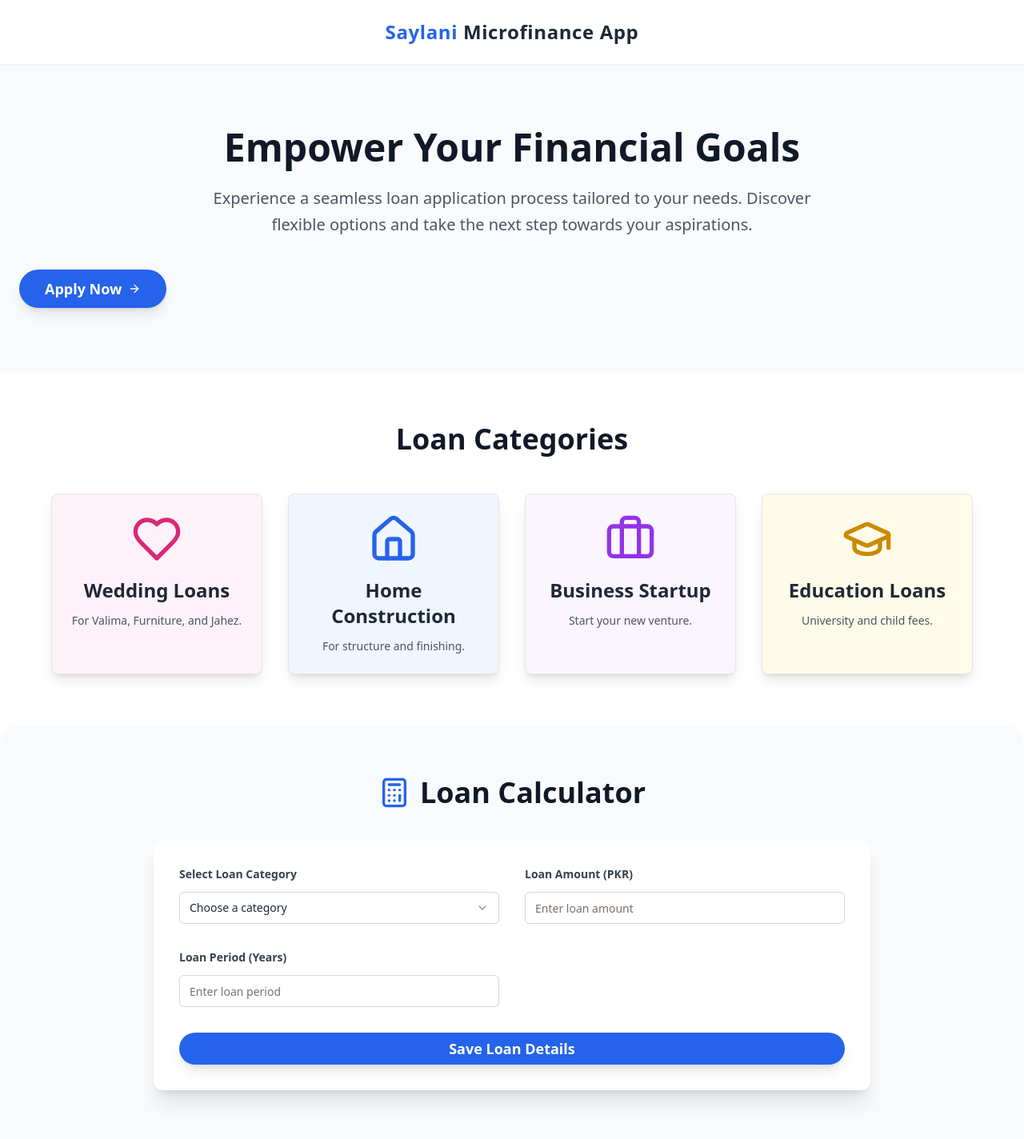
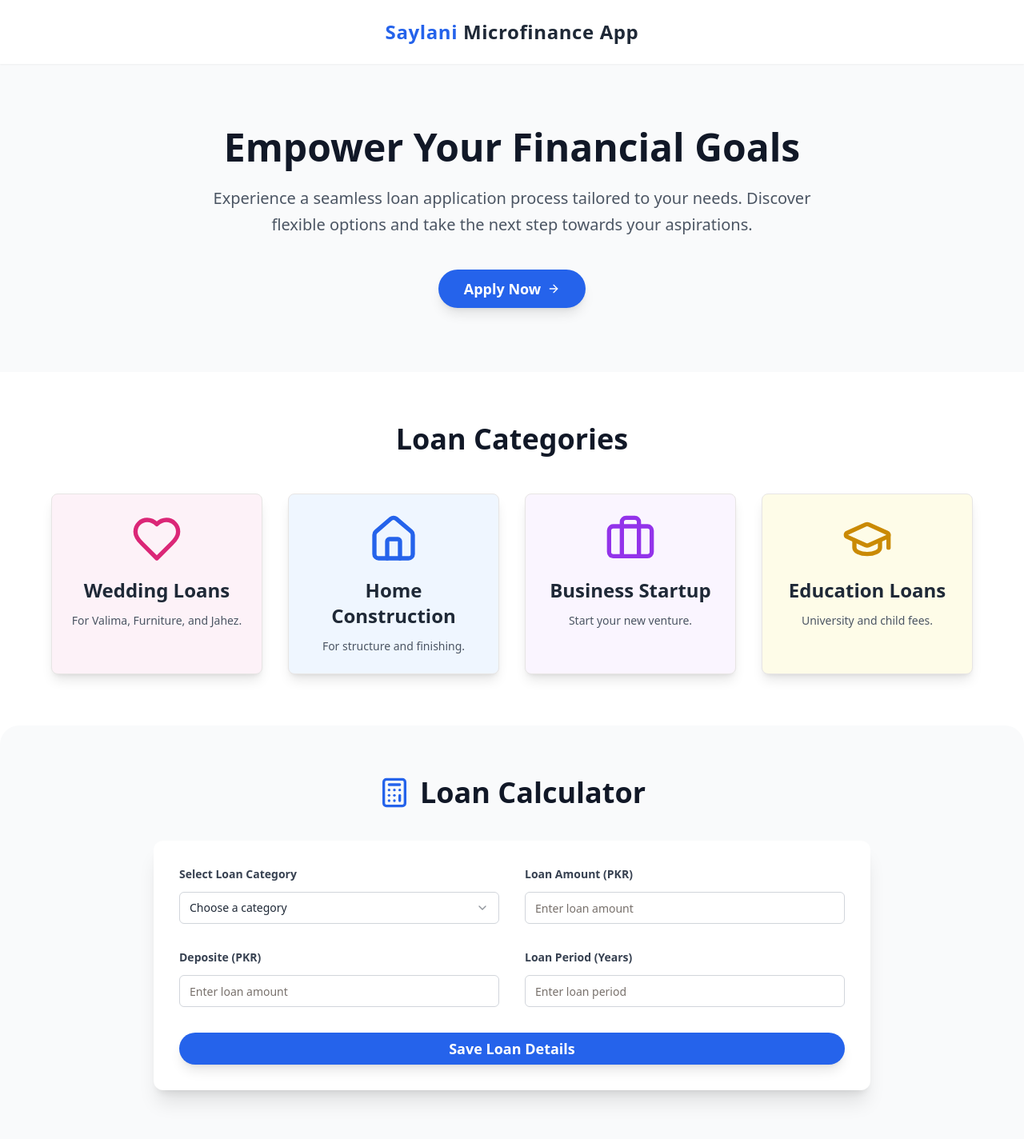
Before and after one commit to umarprogrammer19/MERN-STACK-GRAND-FINALE-FE, a Next.js app: page / in a window 1280 px wide. Shown: the top 1424 px of the page at 80% size. Built offline with nearby package versions, Linux system fonts and the light colour scheme.

Commit message:
Completion

```diff
--- a/package.json
+++ b/package.json
@@ -16,6 +16,7 @@
     "axios": "^1.7.9",
     "class-variance-authority": "^0.7.1",
     "clsx": "^2.1.1",
+    "cookies-next": "^4.3.0",
     "lucide-react": "^0.474.0",
     "next": "14.2.20",
     "nookies": "^2.5.2",
--- a/src/app/(auth)/login/page.tsx
+++ b/src/app/(auth)/login/page.tsx
@@ -39,7 +39,7 @@
                 });
 
                 // Navigate to home page
-                router.push("/");
+                router.push("/loandetails");
             } else {
                 toast({
                     title: "Error",
--- a/src/app/page.tsx
+++ b/src/app/page.tsx
@@ -24,7 +24,7 @@
           Experience a seamless loan application process tailored to your needs. Discover flexible options and take the
           next step towards your aspirations.
         </p>
-        <Button className="bg-blue-600 px-8 py-6 font-semibold text-lg rounded-full hover:bg-blue-700 shadow-lg transition-all duration-300 ease-in-out transform hover:scale-105 flex items-center justify-center gap-2 text-white">
+        <Button className="bg-blue-600 mx-auto px-8 py-6 font-semibold text-lg rounded-full hover:bg-blue-700 shadow-lg transition-all duration-300 ease-in-out transform hover:scale-105 flex items-center justify-center gap-2 text-white">
           Apply Now <ArrowRight className="w-5 h-5" />
         </Button>
       </section>
@@ -74,7 +74,7 @@
       </section>
 
       {/* Loan Calculator */}
-        <LoanCalculator />
+      <LoanCalculator />
 
       {/* Testimonials */}
       <section className="py-16 px-6 bg-white">
--- a/src/components/LandingPage/Loan-Calculator.tsx
+++ b/src/components/LandingPage/Loan-Calculator.tsx
@@ -102,6 +102,16 @@
                         />
                     </div>
                     <div>
+                        <label className="block mb-3 text-sm font-semibold text-gray-700">Deposite (PKR)</label>
+                        <Input
+                            type="number"
+                            placeholder="Enter loan amount"
+                            className="bg-white border-gray-300 text-gray-800 placeholder-gray-400"
+                            // value={loanAmount}
+                            // onChange={(e) => setLoanAmount(e.target.value)}
+                        />
+                    </div>
+                    <div>
                         <label className="block mb-3 text-sm font-semibold text-gray-700">Loan Period (Years)</label>
                         <Input
                             type="number"
--- a/src/components/updatePassword.tsx
+++ b/src/components/updatePassword.tsx
@@ -1,3 +1,5 @@
+"use client";
+import { useRouter } from 'next/navigation';
 import React, { useState } from 'react';
 
 interface UpdatePasswordPopupProps {
@@ -6,7 +8,7 @@
 
 const UpdatePasswordPopup: React.FC<UpdatePasswordPopupProps> = ({ onClose }) => {
     const [newPassword, setNewPassword] = useState<string>('');
-
+    const router = useRouter()
     const handleUpdate = async () => {
         if (!newPassword) {
             alert('Please enter a new password.');
@@ -29,6 +31,7 @@
 
             if (response.ok) {
                 alert('Password updated successfully!');
+                router.push("/getLoan")
                 onClose(); // Close the popup after successful update
             } else {
                 alert(`Error: ${data.message}`);
```
Also changed, not shown: 1 other file (tests, documents, lock files or other folders).
